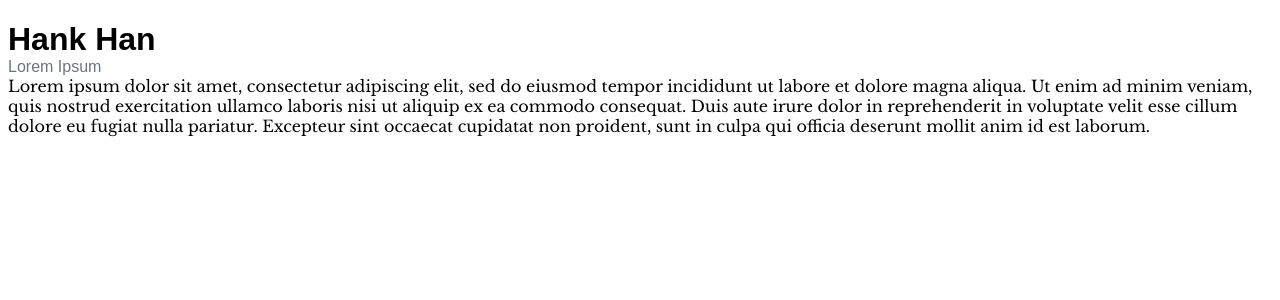
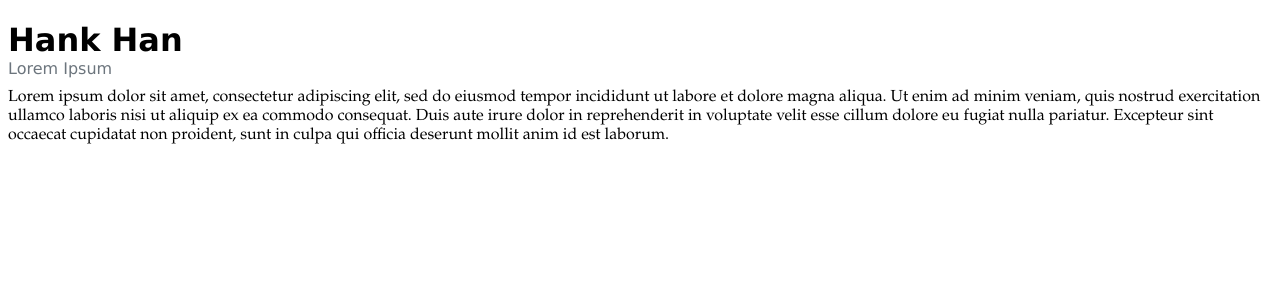
Before and after one commit to jkface/jkface.github.io, a Jekyll site: the page built from index.html, in a window 1280 px wide. Shown: the top 300 px of the page. Built offline with Jekyll 4.4.1, drawn with Linux system fonts in a browser that asks for light colours.

Commit message:
more styling

```diff
--- a/css/main.css
+++ b/css/main.css
@@ -1,9 +1,9 @@
 body {
-  font-family: Arial, Helvetica, sans-serif;
+  font-family: Verdana, Geneva, Arial, sans-serif;
 }
 
 .content {
-  font-family: 'Libre Baskerville', Garamond, 'Times New Roman', serif;
+  font-family: Garamond, 'Times New Roman', Times, Georgia, serif;
 }
 
 .title a {
@@ -18,3 +18,7 @@ body {
 .header .description {
   color: #6c757d;
 }
+
+.header {
+  margin-bottom: 10px;
+}
```
